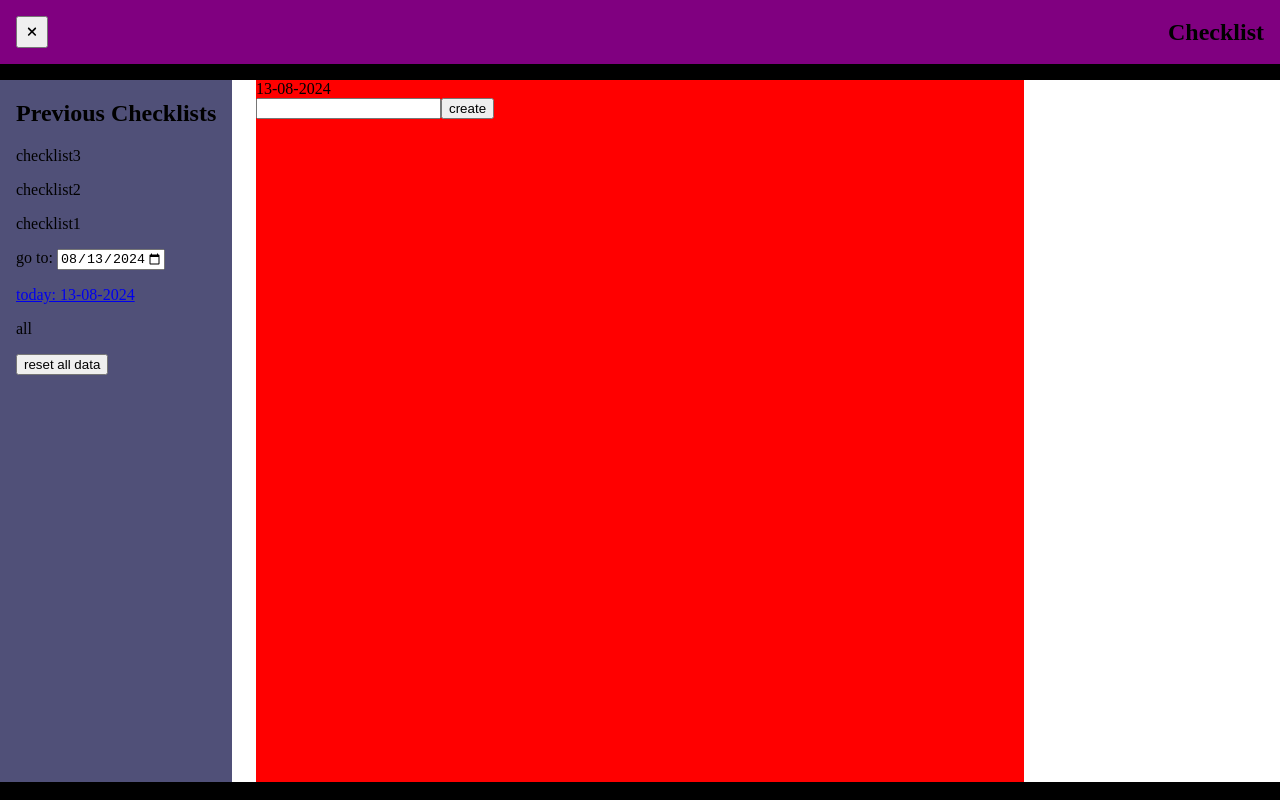
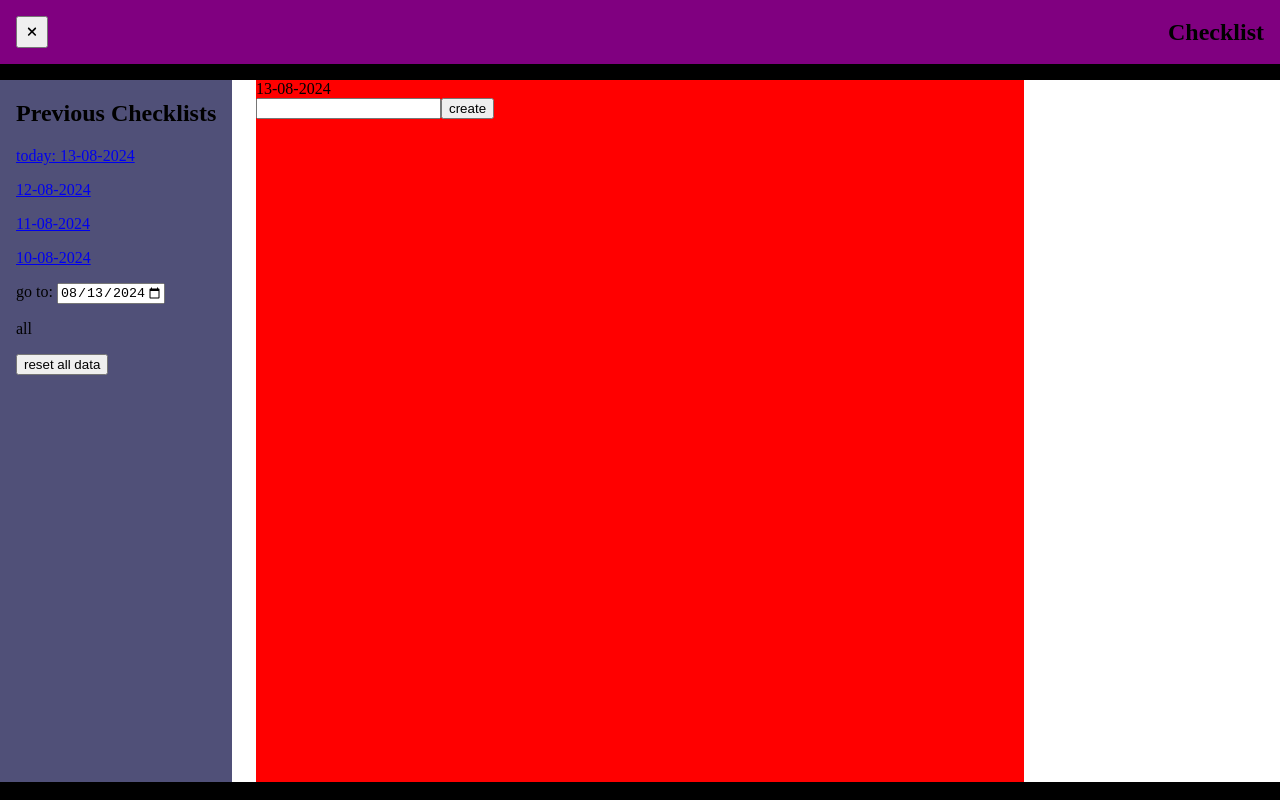
Before and after one commit to 60x20/Checklist, a React (Vite) app: page /2024/08/13 in a window 1280 px wide. Both pictures are taken after a click on the button "Open menu". Built offline with nearby package versions, Linux system fonts and the light colour scheme.

Commit message:
previous dates added

```diff
--- a/src/components/Menu.jsx
+++ b/src/components/Menu.jsx
@@ -8,6 +8,7 @@ import { amountOfClearsContext } from "../providers/AmountOfClearsProvider";
 
 // helpers
 import resetAllData from "../helpers/resetAllData";
+import { returnDateFromToday } from "../helpers/returnCurrentDate";
 
 // variables used for debouncing
 let oldDateToGo, dateToGo;
@@ -49,17 +50,27 @@ const Menu = () => {
   const { menuState } = useContext(menuStateContext);
   const currentDate = useContext(currentDateContext);
 
+  const prevDates = [];
+  const prevDayAmount = 3;
+  prevDates.length = prevDayAmount + 1; // 1 for today
+  prevDates.fill(''); // if they're empty, map will skip them
+
   return (
     <>
     { menuState ? (
     <aside role="menu" id="menu">
       <h2>Previous Checklists</h2>
-      {/* get previous checklists */}
-      {[
-        <p key={1}>checklist3</p>,
-        <p key={2}>checklist2</p>,
-        <p key={3}>checklist1</p>
-      ]}
+      { prevDates.map((el, i) => {
+        const relativeDate = returnDateFromToday(-i);
+        return (
+          <p key={i}>
+            <Link to={relativeDate.YMD.replaceAll('-', '/')}>
+              {i === 0 ? 'today: ' : ''}
+              {relativeDate.DMY}
+            </Link>
+          </p>
+        );
+      }) }
       <label>
         <span>go to: </span>
         <input
@@ -70,7 +81,6 @@ const Menu = () => {
           max="2100-12-31"
         />
       </label>
-      <p><Link to={currentDate.YMD.replaceAll('-', '/')}>today: {currentDate.DMY}</Link></p>
       <p>all</p>
       <button type="button" onClick={resetAllDataHandler}>reset all data</button>
     </aside>
```
